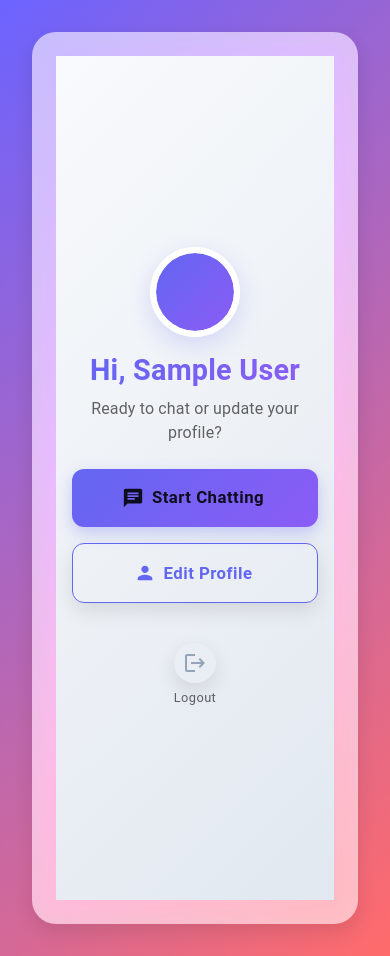
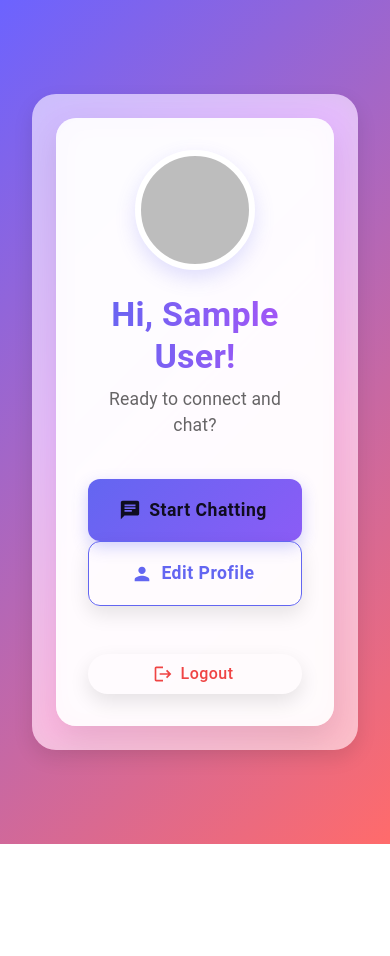
Before and after one commit to Ricky133-arch/Freda-frontend, a React (Vite) app: page /welcome in a window 390 px wide. After the commit the page ends 844 px from the top, so only its background shows below. Built offline with nearby package versions, Linux system fonts and the light colour scheme; sample sign-in values are in the browser's storage.

Commit message:
Redesign Welcome: sleek, responsive, minimal, perfect on all devices

```diff
--- a/src/components/Welcome.jsx
+++ b/src/components/Welcome.jsx
@@ -19,24 +19,29 @@ export default function Welcome() {
   };
 
   return (
+    <div className="min-h-screen bg-gradient-to-br from-indigo-50 via-purple-50 to-pink-50 flex items-center justify-center p-4">
+      <motion.div
+        initial={{ opacity: 0, y: 30 }}
+        animate={{ opacity: 1, y: 0 }}
+        transition={{ duration: 0.6 }}
+        className="w-full max-w-md"
+      >
+        {/* Glass Card */}
         <Box
           sx={{
-        minHeight: "100vh",
-        background: "linear-gradient(135deg, #f8fafc 0%, #e2e8f0 100%)",
-        display: "flex",
-        flexDirection: "column",
-        justifyContent: "center",
-        alignItems: "center",
-        p: { xs: 2, sm: 3, md: 4 },
-        gap: { xs: 3, sm: 4 },
+            bgcolor: "rgba(255, 255, 255, 0.88)",
+            backdropFilter: "blur(16px)",
+            borderRadius: 5,
+            p: { xs: 4, sm: 6 },
+            boxShadow: "0 12px 32px rgba(0, 0, 0, 0.1)",
+            textAlign: "center",
           }}
         >
-      {/* Avatar + Name */}
+          {/* Avatar */}
           <motion.div
-        initial={{ scale: 0.9, opacity: 0 }}
-        animate={{ scale: 1, opacity: 1 }}
+            initial={{ scale: 0.8 }}
+            animate={{ scale: 1 }}
             transition={{ duration: 0.5 }}
-        style={{ textAlign: "center" }}
           >
             <Avatar
               src={
@@ -46,85 +51,60 @@ export default function Welcome() {
               }
               alt={user?.name}
               sx={{
-            width: { xs: 90, sm: 110, md: 130 },
-            height: { xs: 90, sm: 110, md: 130 },
+                width: 120,
+                height: 120,
                 mx: "auto",
-            mb: 2,
+                mb: 3,
                 border: "6px solid white",
-            boxShadow: "0 8px 25px rgba(99, 102, 241, 0.2)",
-            bgcolor: "transparent",
+                boxShadow: "0 8px 20px rgba(99, 102, 241, 0.2)",
               }}
             >
               {!user?.profilePhoto && (
-            <div
-              style={{
-                background: "linear-gradient(135deg, #6366f1, #8b5cf6)",
-                width: "100%",
-                height: "100%",
-                borderRadius: "50%",
-              }}
-            />
+                <div className="bg-gradient-to-br from-indigo-500 to-purple-600 w-full h-full rounded-full" />
               )}
             </Avatar>
+          </motion.div>
 
+          {/* Welcome Text */}
           <Typography
             variant="h4"
             sx={{
               fontWeight: 700,
-            background: "linear-gradient(90deg, #6366f1, #8b5cf6)",
+              background: "linear-gradient(90deg, #6366f1, #a855f7)",
               backgroundClip: "text",
               WebkitBackgroundClip: "text",
               color: "transparent",
-            fontSize: { xs: "1.8rem", sm: "2.2rem", md: "2.5rem" },
+              mb: 1,
             }}
           >
-          Hi, {user?.name || "User"}
+            Hi, {user?.name || "User"}!
           </Typography>
-
           <Typography
             variant="body1"
             color="text.secondary"
-          sx={{
-            mt: 1,
-            fontSize: { xs: "1rem", sm: "1.1rem" },
-            maxWidth: 400,
-          }}
+            sx={{ mb: 5, fontSize: "1.1rem" }}
           >
-          Ready to chat or update your profile?
+            Ready to connect and chat?
           </Typography>
-      </motion.div>
 
           {/* Action Buttons */}
-      <motion.div
-        initial={{ y: 20, opacity: 0 }}
-        animate={{ y: 0, opacity: 1 }}
-        transition={{ duration: 0.5, delay: 0.2 }}
-        style={{
-          display: "flex",
-          gap: "16px",
-          flexWrap: "wrap",
-          justifyContent: "center",
-          width: "100%",
-          maxWidth: 480,
-        }}
-      >
+          <div className="grid grid-cols-1 sm:grid-cols-2 gap-3">
             <Button
               component={motion.button}
-          whileHover={{ scale: 1.04 }}
-          whileTap={{ scale: 0.96 }}
+              whileHover={{ scale: 1.03 }}
+              whileTap={{ scale: 0.98 }}
               variant="contained"
               size="large"
               startIcon={<ChatIcon />}
               onClick={() => navigate("/chat/default-chat")}
               sx={{
-            flex: { xs: "1 1 100%", sm: "1 1 45%" },
-            py: 1.8,
+                py: 2,
                 borderRadius: 3,
                 fontWeight: 600,
-            fontSize: "1.05rem",
+                textTransform: "none",
+                fontSize: "1.1rem",
                 background: "linear-gradient(135deg, #6366f1, #8b5cf6)",
                 boxShadow: "0 6px 16px rgba(99, 102, 241, 0.3)",
-            textTransform: "none",
                 "&:hover": {
                   background: "linear-gradient(135deg, #5b5ce0, #7c3aed)",
                 },
@@ -135,21 +115,20 @@ export default function Welcome() {
 
             <Button
               component={motion.button}
-          whileHover={{ scale: 1.04 }}
-          whileTap={{ scale: 0.96 }}
+              whileHover={{ scale: 1.03 }}
+              whileTap={{ scale: 0.98 }}
               variant="outlined"
               size="large"
               startIcon={<PersonIcon />}
               onClick={() => navigate("/profile")}
               sx={{
-            flex: { xs: "1 1 100%", sm: "1 1 45%" },
-            py: 1.8,
+                py: 2,
                 borderRadius: 3,
                 fontWeight: 600,
-            fontSize: "1.05rem",
+                textTransform: "none",
+                fontSize: "1.1rem",
                 borderColor: "#6366f1",
                 color: "#6366f1",
-            textTransform: "none",
                 "&:hover": {
                   borderColor: "#4f46e5",
                   bgcolor: "rgba(99, 102, 241, 0.08)",
@@ -158,35 +137,32 @@ export default function Welcome() {
             >
               Edit Profile
             </Button>
-      </motion.div>
+          </div>
 
-      {/* Logout */}
-      <motion.div
-        initial={{ opacity: 0 }}
-        animate={{ opacity: 1 }}
-        transition={{ duration: 0.5, delay: 0.4 }}
-      >
-        <IconButton
+          {/* Logout (Bottom) */}
+          <Box sx={{ mt: 6 }}>
+            <Button
+              component={motion.button}
+              whileHover={{ scale: 1.05 }}
+              whileTap={{ scale: 0.95 }}
+              variant="text"
+              startIcon={<LogoutIcon />}
               onClick={handleLogout}
               sx={{
-            mt: 2,
-            color: "#94a3b8",
+                color: "#ef4444",
+                fontWeight: 500,
+                textTransform: "none",
+                fontSize: "1rem",
                 "&:hover": {
-              color: "#ef4444",
                   bgcolor: "rgba(239, 68, 68, 0.08)",
                 },
               }}
             >
-          <LogoutIcon />
-        </IconButton>
-        <Typography
-          variant="caption"
-          color="text.secondary"
-          sx={{ display: "block", mt: 0.5, fontSize: "0.8rem" }}
-        >
               Logout
-        </Typography>
+            </Button>
+          </Box>
+        </Box>
       </motion.div>
-    </Box>
+    </div>
   );
 }
```
Lines whose indentation alone changed are shown as unchanged.
